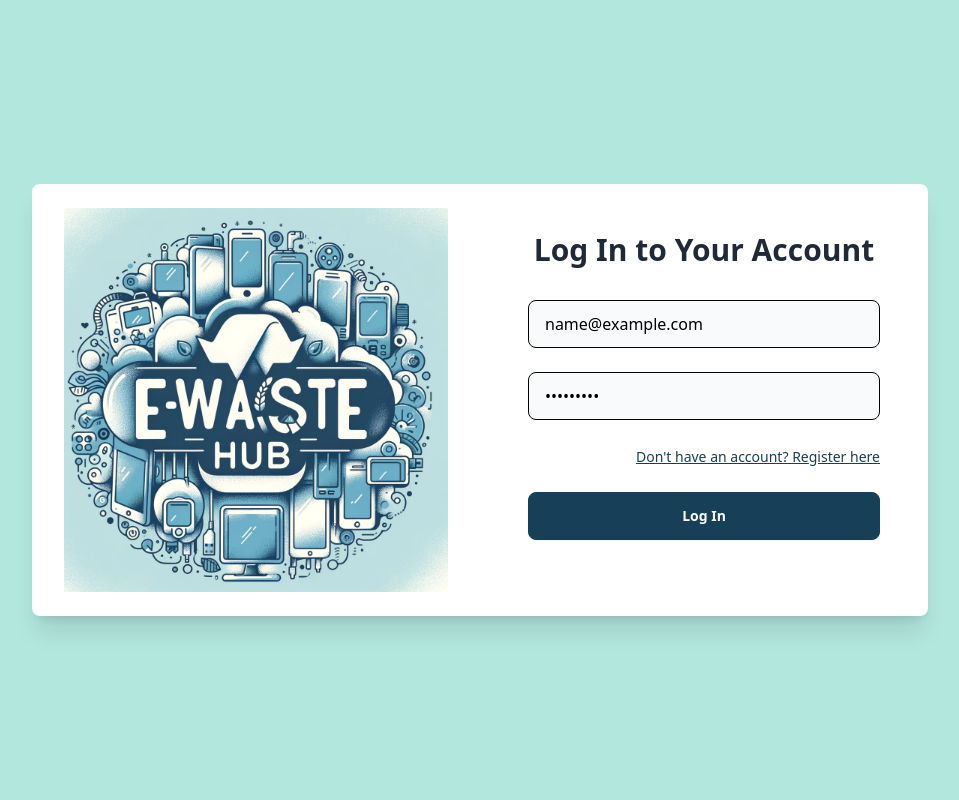
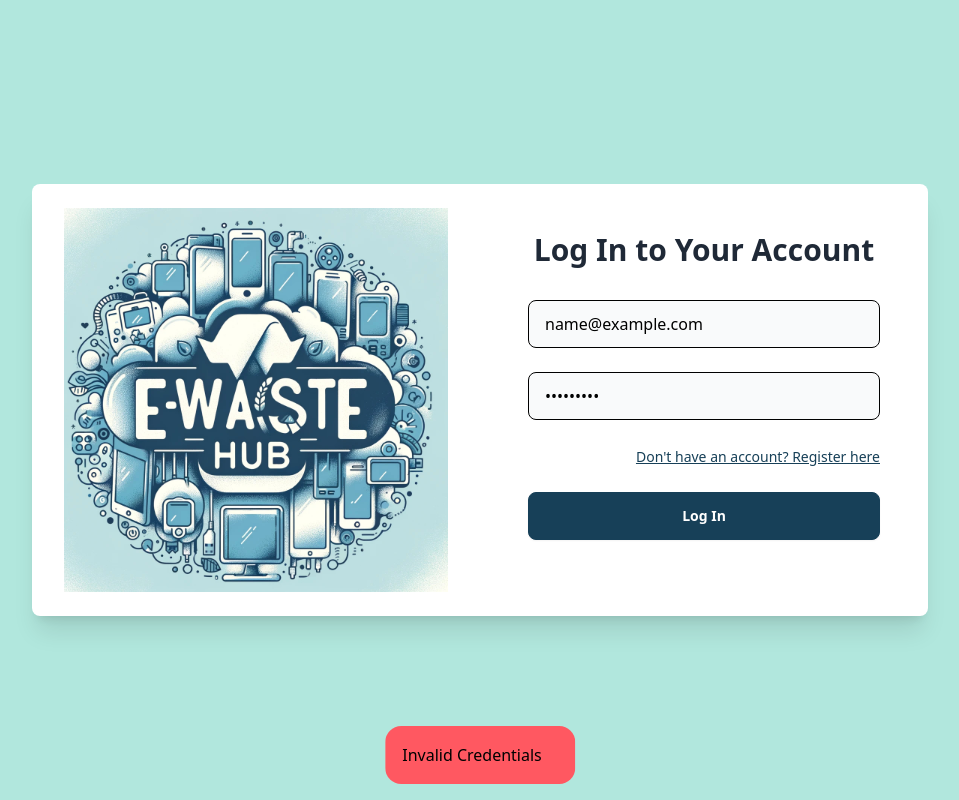
Before and after one commit to ranirp1/MSc_COM6103_Team-Software-Project-, a React (Create React App) app in the folder client/: page /login in a window 1280 px wide. Both pictures are taken after typing "name@example.com", "Sample123" into the empty fields and a click on the button "Log In". Shown: the whole page, without its empty margins (160-1119 px from the left). Built offline with nearby package versions, Linux system fonts and the light colour scheme; no server answers.

Commit message:
Refactor login page code and add toast notifications

```diff
--- a/client/src/pages/login/LoginPage.tsx
+++ b/client/src/pages/login/LoginPage.tsx
@@ -2,8 +2,6 @@ import React, { useState } from "react";
 import EWasteHubImage from "../../assets/EWasteHub.jpg";
 
 const LoginPage = () => {
-  //Handles the user input and sends the data to the server to authenticate user
-
   const [email, setEmail] = useState("");
   const [password, setPassword] = useState("");
   const [showToast, setShowToast] = useState(0);
@@ -21,19 +19,19 @@ const LoginPage = () => {
 
       if (response.ok) {
         setShowToast(1);
-        setTimeout(() => {
-          setShowToast(0);
-        }, 3000);
         console.log("Login Successful");
       } else {
         setShowToast(2);
-        setTimeout(() => {
-          setShowToast(0);
-        }, 3000);
         console.log("Login Error");
       }
     } catch (error) {
       console.log("Error:", error);
+      setShowToast(2);
+      console.log("Login Error");
+    } finally {
+      setTimeout(() => {
+        setShowToast(0);
+      }, 3000);
     }
   };
 
@@ -42,6 +40,20 @@ const LoginPage = () => {
       className="min-h-screen flex flex-col"
       style={{ backgroundColor: "hsl(169, 52%, 80%)" }}
     >
+      {showToast === 1 && (
+        <div className="toast toast-center">
+          <div className="alert alert-success">
+            <span>Login Successful</span>
+          </div>
+        </div>
+      )}
+      {showToast === 2 && (
+        <div className="toast toast-center">
+          <div className="alert alert-error">
+            <span>Invalid Credentials</span>
+          </div>
+        </div>
+      )}
       <div className="flex-grow flex justify-center items-center">
         <div className="max-w-4xl w-full bg-white rounded-lg shadow-xl overflow-hidden flex lg:flex-row flex-col-reverse animate-fade-in">
           {/* Image Section */}
@@ -65,11 +77,15 @@ const LoginPage = () => {
                 type="email"
                 placeholder="Email"
                 className="input input-bordered w-full bg-gray-50"
+                value={email}
+                onChange={(e) => setEmail(e.target.value)}
               />
               <input
                 type="password"
                 placeholder="Password"
                 className="input input-bordered w-full bg-gray-50"
+                value={password}
+                onChange={(e) => setPassword(e.target.value)}
               />
               {/* Create Account Hyperlink */}
               <div className="text-right mb-6">
@@ -78,7 +94,6 @@ const LoginPage = () => {
                 </a>
               </div>
               {/* Action Buttons */}
-
               <div className="flex flex-col">
                 <button className="btn btn-primary flex">Log In</button>
               </div>
```
